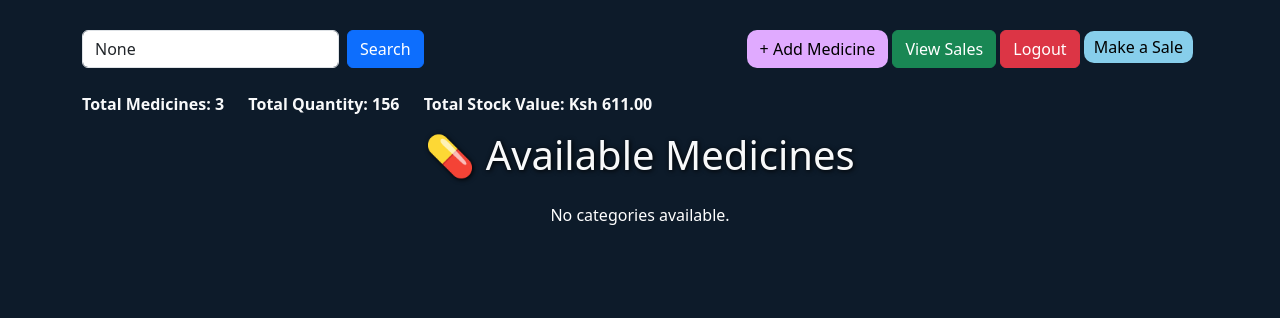
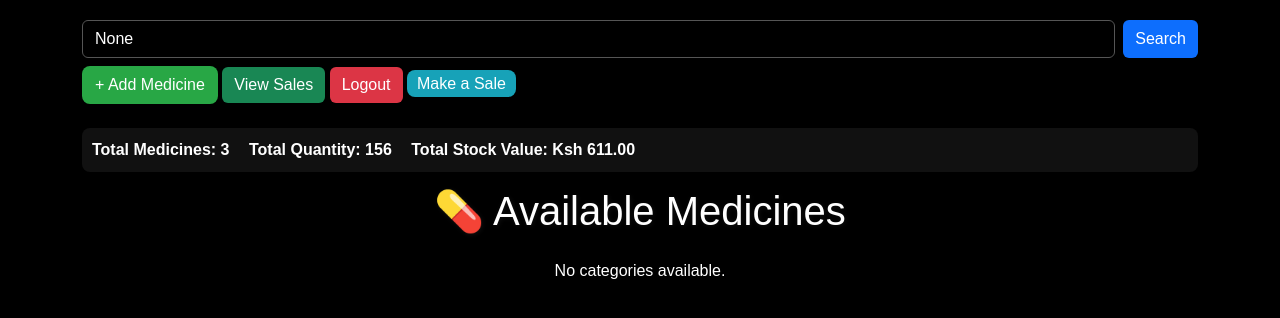
Before and after one commit to morarasospeter/Pharmacy-Nathan, a Django app: page /medicines/ in a window 1280 px wide. Shown: the top 318 px of the page. Run offline with Django 5.2, Linux system fonts and the light colour scheme; a user stored in the database is signed in; data comes from the database, SQL or seed files in the repository; data that the repository does not hold is empty.

Commit message:
Add all latest changes from local Pharmacy-Nathan folder

```diff
--- a/inventory/templates/inventory/medicine_list.html
+++ b/inventory/templates/inventory/medicine_list.html
@@ -1,36 +1,102 @@
 <!DOCTYPE html>
 <html>
 <head>
-    <title> GIBRAVEL Pharmacy System</title>
+    <title>GIBRAVEL Pharmacy System</title>
     <link href="https://cdn.jsdelivr.net/npm/bootstrap@5.3.0/dist/css/bootstrap.min.css" rel="stylesheet">
     <style>
-        body { background-color: #0d1b2a; color: #ffffff; }
-        .container { margin-top: 30px; }
-        h1 { color: #f8f9fa; text-shadow: 1px 1px 5px #000; }
-        h2 { color: #ffd700; margin-top: 30px; }
-        .table { background: #1b263b; color: #ffffff; border-radius: 10px; overflow: hidden; table-layout: fixed; word-wrap: break-word; }
-        .table th, .table td { padding: 5px; font-size: 0.9rem; }
-        .table th { background: #415a77; color: #fff; }
-        .table tr:hover { background: #778da9; color: #000; }
-        .btn-custom { background-color: #e0aaff; color: black; border-radius: 10px; transition: 0.3s; }
-        .btn-custom:hover { background-color: #c77dff; color: white; }
-        .top-buttons { display: flex; justify-content: space-between; margin-bottom: 15px; flex-wrap: wrap; }
-        .summary { margin-bottom: 15px; }
-        .summary div { display: inline-block; margin-right: 20px; font-weight: bold; }
-        .text-truncate { overflow: hidden; text-overflow: ellipsis; white-space: nowrap; }
-        .btn-sale { background-color: #87ceeb; color: #000; border-radius: 10px; padding: 5px 10px; text-decoration: none; margin-right: 5px; }
-        .btn-sale:hover { background-color: #00bfff; color: #fff; }
+        body {
+            background-color: #000000;
+            color: #ffffff;
+            font-family: Arial, sans-serif;
+            margin: 0;
+            padding: 0;
+        }
+        .container { margin-top: 20px; }
+        h1 { color: #ffffff; text-shadow: 1px 1px 5px #111; }
+        h2 { color: #ffd700; margin-top: 20px; }
+        .table {
+            background: #1a1a1a;
+            color: #ffffff;
+            border-radius: 10px;
+            overflow: hidden;
+            table-layout: fixed;
+            word-wrap: break-word;
+        }
+        .table th, .table td {
+            padding: 6px;
+            font-size: 0.9rem;
+            border: 1px solid #333;
+        }
+        .table th {
+            background: #333333;
+            color: #ffffff;
+        }
+        .table tr:hover {
+            background: #444444;
+            color: #ffffff;
+        }
+        .btn-custom {
+            background-color: #28a745;
+            color: white;
+            border-radius: 8px;
+        }
+        .btn-custom:hover { background-color: #218838; }
+        .btn-sale {
+            background-color: #17a2b8;
+            color: white;
+            border-radius: 8px;
+            padding: 5px 10px;
+            text-decoration: none;
+        }
+        .btn-sale:hover { background-color: #138496; }
+        .btn-warning, .btn-danger, .btn-success, .btn-primary {
+            border: none;
+            border-radius: 6px;
+        }
+        .btn-warning:hover { background-color: #e0a800; }
+        .btn-danger:hover { background-color: #c82333; }
+        .btn-success:hover { background-color: #218838; }
+        .btn-primary:hover { background-color: #0056b3; }
+        .summary {
+            margin-bottom: 15px;
+            background: #111111;
+            padding: 10px;
+            border-radius: 8px;
+        }
+        .summary div {
+            display: inline-block;
+            margin-right: 15px;
+            font-weight: bold;
+        }
+        .text-truncate {
+            overflow: hidden;
+            text-overflow: ellipsis;
+            white-space: nowrap;
+        }
+        input.form-control {
+            background-color: #000000;
+            color: #ffffff;
+            border: 1px solid #555555;
+        }
+        input.form-control:focus {
+            background-color: #111111;
+            color: #ffffff;
+            border-color: #28a745;
+            box-shadow: none;
+        }
         @media (max-width: 768px) {
-            .table th, .table td { font-size: 0.8rem; padding: 3px; }
-            .btn { font-size: 0.75rem; padding: 2px 5px; margin: 1px; }
+            .table th, .table td { font-size: 0.75rem; padding: 3px; }
+            .btn { font-size: 0.7rem; padding: 3px 6px; }
+            h1 { font-size: 1.5rem; }
+            h2 { font-size: 1.2rem; }
         }
     </style>
 </head>
 <body>
 <div class="container">
     <!-- Top Buttons and Search -->
-    <div class="top-buttons mb-3">
-        <form method="GET" class="d-flex mb-2" action="">
+    <div class="top-buttons mb-3 d-flex flex-wrap justify-content-between">
+        <form method="GET" class="d-flex mb-2 w-100 w-md-auto" action="">
             <input class="form-control me-2" type="search" placeholder="Search by Name or Manufacturer" name="q" value="{{ query }}">
             <button class="btn btn-primary" type="submit">Search</button>
         </form>
@@ -38,13 +104,12 @@
             <a href="{% url 'medicine_add' %}" class="btn btn-custom">+ Add Medicine</a>
             <a href="{% url 'sales_list' %}" class="btn btn-success">View Sales</a>
             <a href="{% url 'user_logout' %}" class="btn btn-danger">Logout</a>
-            <!-- New Make a Sale Button -->
             <a href="{% url 'medicine_sell' %}" class="btn-sale">Make a Sale</a>
         </div>
     </div>
 
     <!-- Summary Statistics -->
-    <div class="summary text-light">
+    <div class="summary">
         <div>Total Medicines: {{ medicine_count }}</div>
         <div>Total Quantity: {{ total_quantity }}</div>
         <div>Total Stock Value: Ksh {{ total_stock_value }}</div>
@@ -53,7 +118,7 @@
     <h1 class="text-center mb-4">💊 Available Medicines</h1>
 
     {% if query %}
-        <!-- If search is active, show only matched medicines in a single table -->
+        <!-- If search is active -->
         <div class="table-responsive mb-4">
             <table class="table table-hover table-bordered text-center">
                 <thead>
@@ -71,7 +136,7 @@
                 </thead>
                 <tbody>
                     {% for medicine in medicines %}
-                        <tr class="{% if medicine in low_stock %}table-warning{% elif medicine in soon_to_expire %}table-danger{% endif %}">
+                        <tr>
                             <td class="text-truncate">{{ medicine.name }}</td>
                             <td>{{ medicine.quantity }}</td>
                             <td>Ksh {{ medicine.buying_price }}</td>
@@ -87,15 +152,13 @@
                             </td>
                         </tr>
                     {% empty %}
-                        <tr>
-                            <td colspan="9" class="text-center">No medicines found.</td>
-                        </tr>
+                        <tr><td colspan="9" class="text-center">No medicines found.</td></tr>
                     {% endfor %}
                 </tbody>
             </table>
         </div>
     {% else %}
-        <!-- Otherwise, show medicines grouped by categories -->
+        <!-- Grouped by Categories -->
         {% for category in categories %}
             <h2>{{ category.name }}</h2>
             <div class="table-responsive mb-4">
@@ -108,14 +171,14 @@
                             <th>Selling Price</th>
                             <th>Expiry Date</th>
                             <th>Manufacturer</th>
-                            <th>Low stock</th>
+                            <th>Low Stock</th>
                             <th>Expiry Status</th>
                             <th>Actions</th>
                         </tr>
                     </thead>
                     <tbody>
                         {% for medicine in category.medicines.all %}
-                            <tr class="{% if medicine in low_stock %}table-warning{% elif medicine in soon_to_expire %}table-danger{% endif %}">
+                            <tr>
                                 <td class="text-truncate">{{ medicine.name }}</td>
                                 <td>{{ medicine.quantity }}</td>
                                 <td>Ksh {{ medicine.buying_price }}</td>
@@ -131,9 +194,7 @@
                                 </td>
                             </tr>
                         {% empty %}
-                            <tr>
-                                <td colspan="9" class="text-center">No medicines in this category.</td>
-                            </tr>
+                            <tr><td colspan="9" class="text-center">No medicines in this category.</td></tr>
                         {% endfor %}
                     </tbody>
                 </table>
```
Also changed, not shown: inventory/templates/inventory/sales_list.html (+43 -17 lines).
